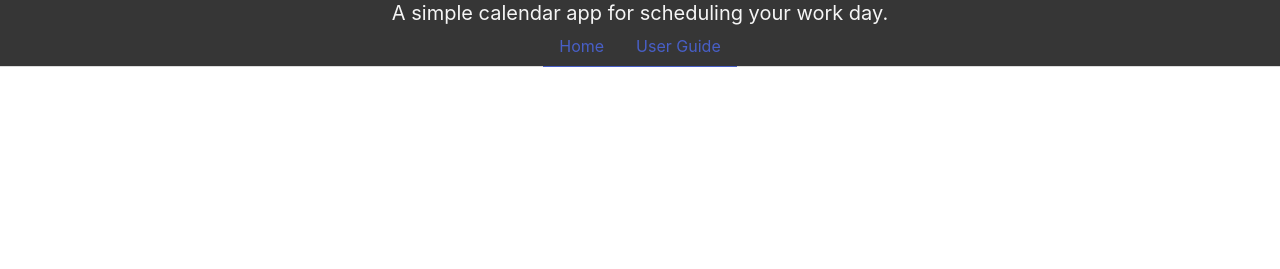
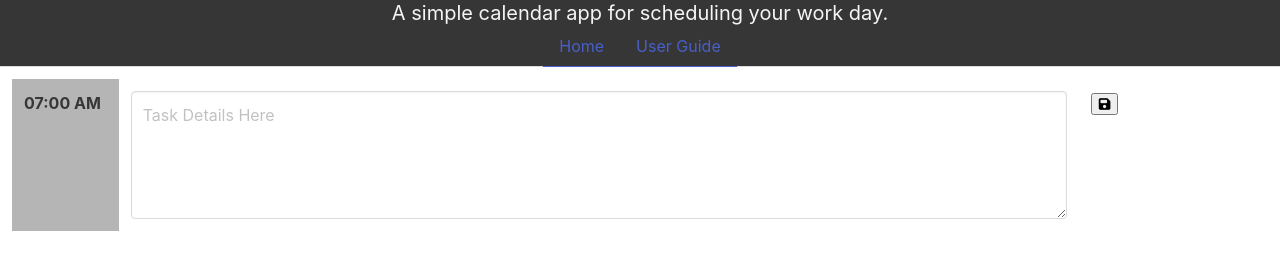
Before and after one commit to ballardingram/challenge5-calendar, a plain HTML site: page index.html in a window 1280 px wide. Shown: the part 39-308 px from the top of the page. Drawn offline with nearby package versions, Linux system fonts and the light colour scheme; a web font is replaced by a local one.

Commit message:
html - body - general idea

```diff
--- a/index.html
+++ b/index.html
@@ -23,6 +23,8 @@
 
 <body>
 
+    <!-- HEADER BANNER, TITLE, SUBTITLE, AND NAVTABS -->
+    <!-- EXPLANATION > NAVTAB - HOME AND USER GUIDE GO TO SEPEARATE HTML PAGES -->
     <section class = "header has-background-dark has-text-white has-text-centered">
         <h1 class = "title has-text-light has-text-centered">Work Day Scheduler</h1>
         <h2 class = "subtitle has-text-light has-text-centered"> A simple calendar app for scheduling your work day.</h2>
@@ -32,7 +34,7 @@
         <div class="tabs is-centered">
             <ul>
               <li class="is-active">
-                  <a>Home</a>
+                  <a href = "index.html"> Home </a>
                 </li>
               <li class = "is-active">
                   <a>User Guide</a>
@@ -41,6 +43,21 @@
           </div>
     </section>
 
+    <!-- CALENDAR CONTAINER -->
+    <div class = "columns is-multiline pt-5 pl-5">
+            <div class = "column is-1 has-background-grey-light has-text-vcentered">
+                <strong>07:00 AM</strong>
+            </div>
+            <div class = "column is-9">
+                <textarea class = "textarea" placeholder = "Task Details Here"></textarea>
+            </div>
+            <div class = "column is-2">
+                <button class = "saveButton">
+                    <i class="fa-solid fa-floppy-disk"></i>
+                </button>
+            </div>
+        </div>
+    </div>
 </body>
 
 </html>
```
